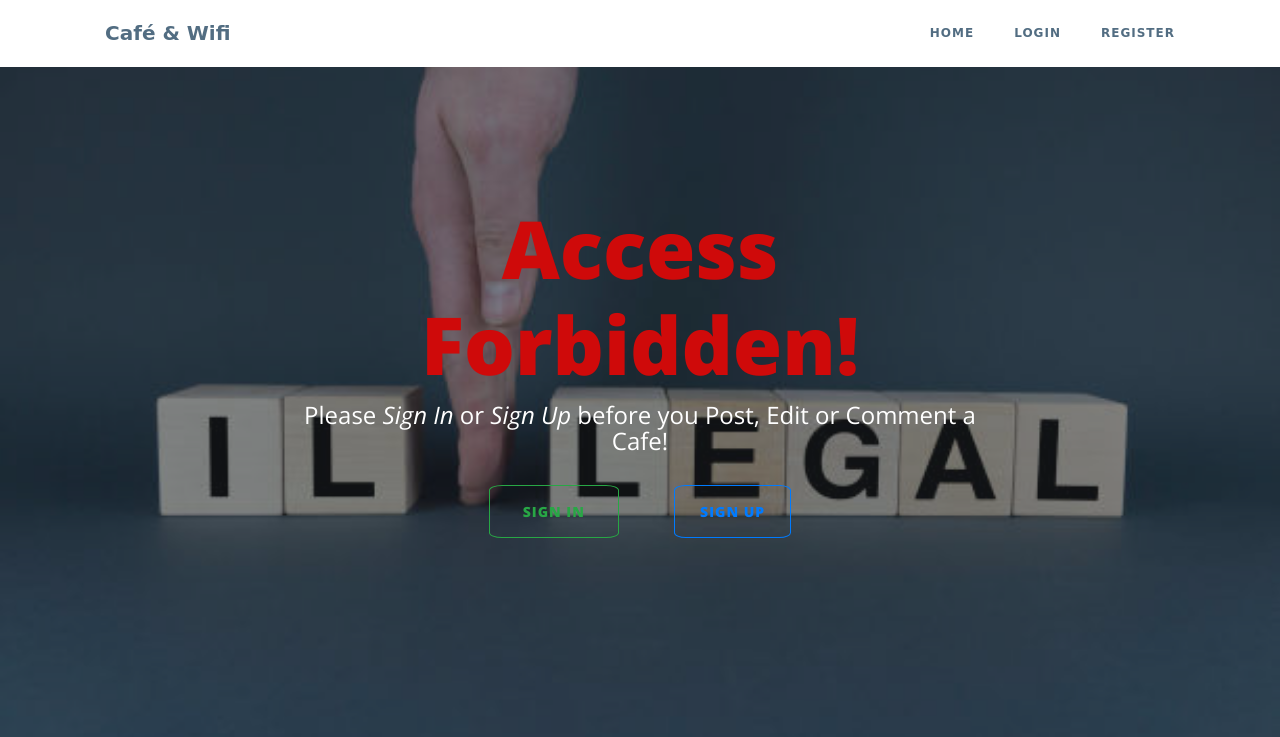
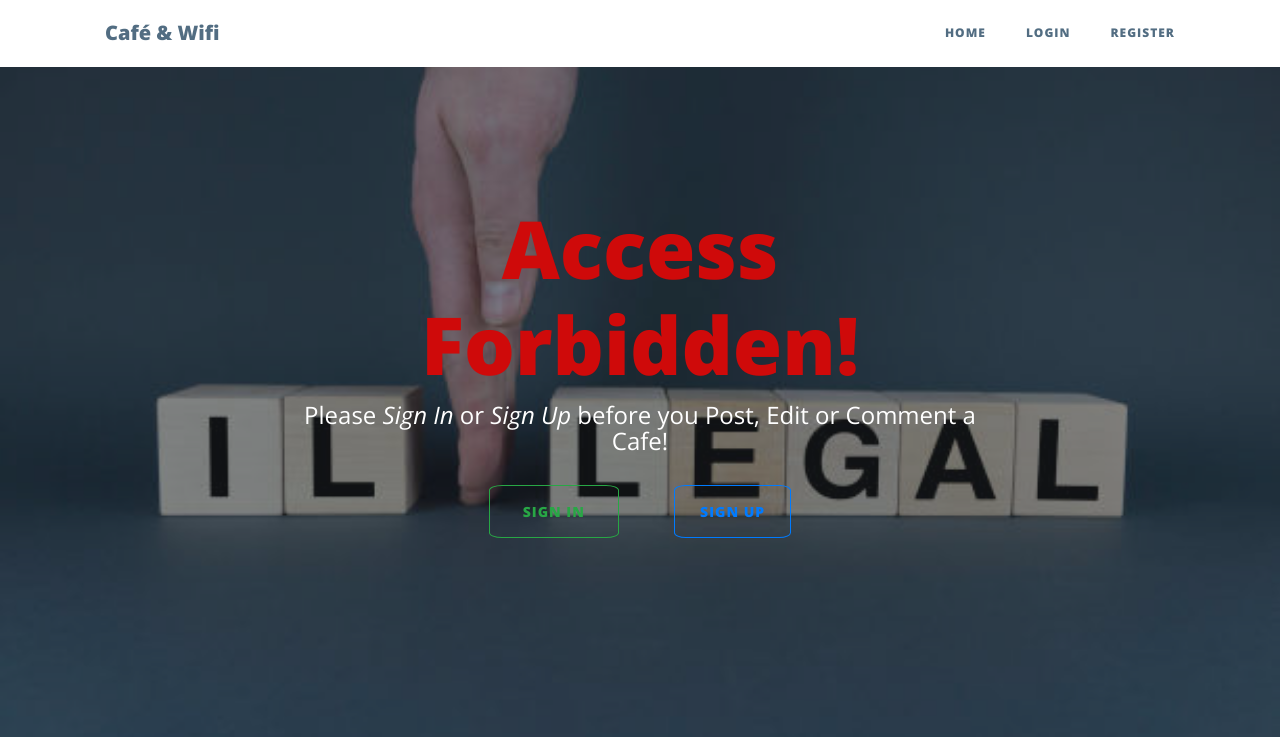
Before and after one commit to CedricBenonga/Cafe-and-Wifi, a Flask app: page /new-post in a window 1280 px wide. Shown: the top 737 px of the page. Run offline with Flask 3, Linux system fonts and the light colour scheme; some libraries are stand-ins or nearby versions.

Commit message:
Commit Procfile

```diff
--- a/templates/header.html
+++ b/templates/header.html
@@ -26,7 +26,7 @@
 <body>
 
   <!-- Navigation -->
-  <nav class="navbar navbar-expand-lg navbar-dark bg-white fixed-top" id="mainNav" style="font-family: 'Beau Rivage', cursive;">
+  <nav class="navbar navbar-expand-lg navbar-dark bg-white fixed-top" id="mainNav">
     <div class="container">
       <a class="navbar-brand" href="{{url_for('get_all_posts')}}" style="color: #526D82;">Café & Wifi</a>
       <button class="navbar-toggler navbar-toggler-right" type="button" data-toggle="collapse"
```
